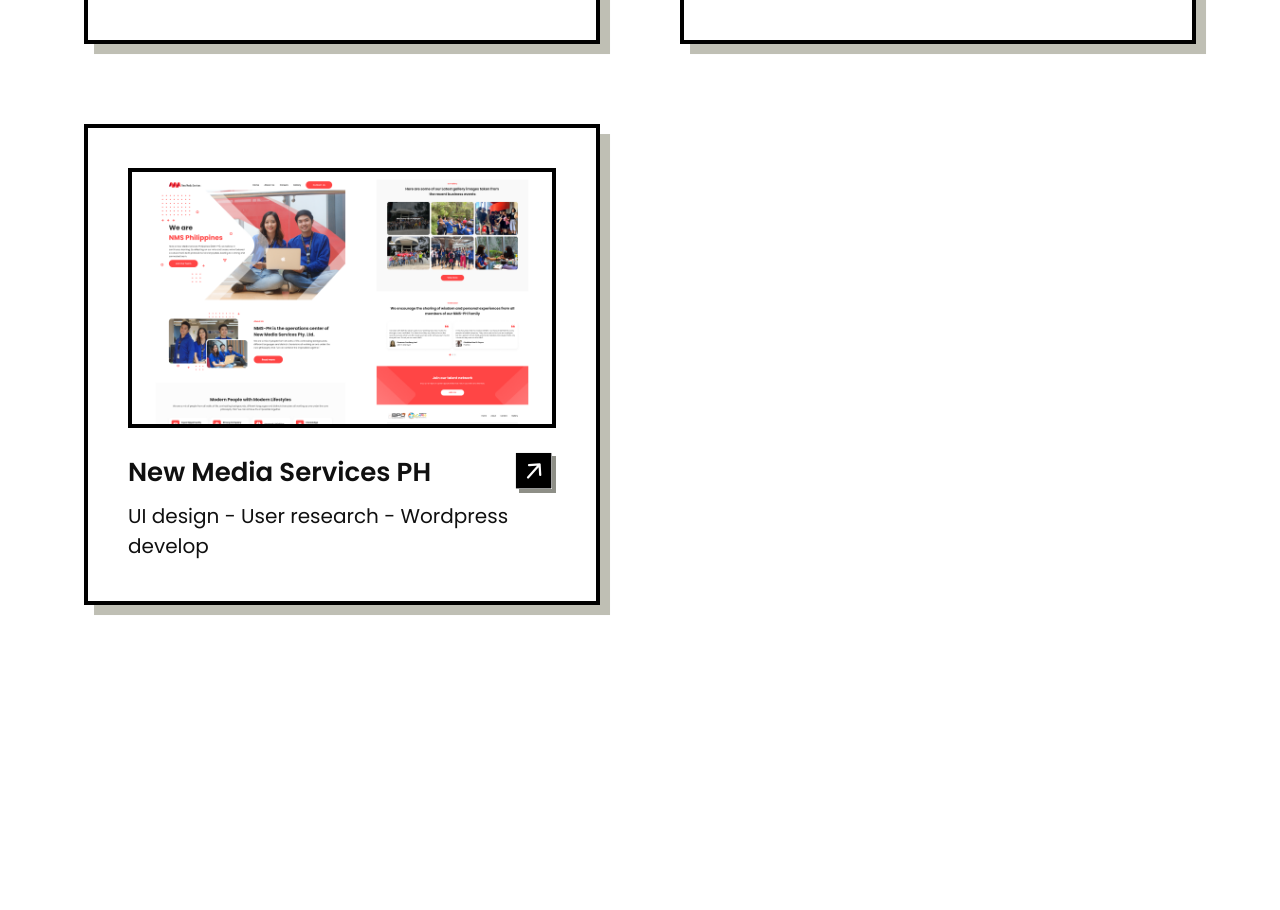
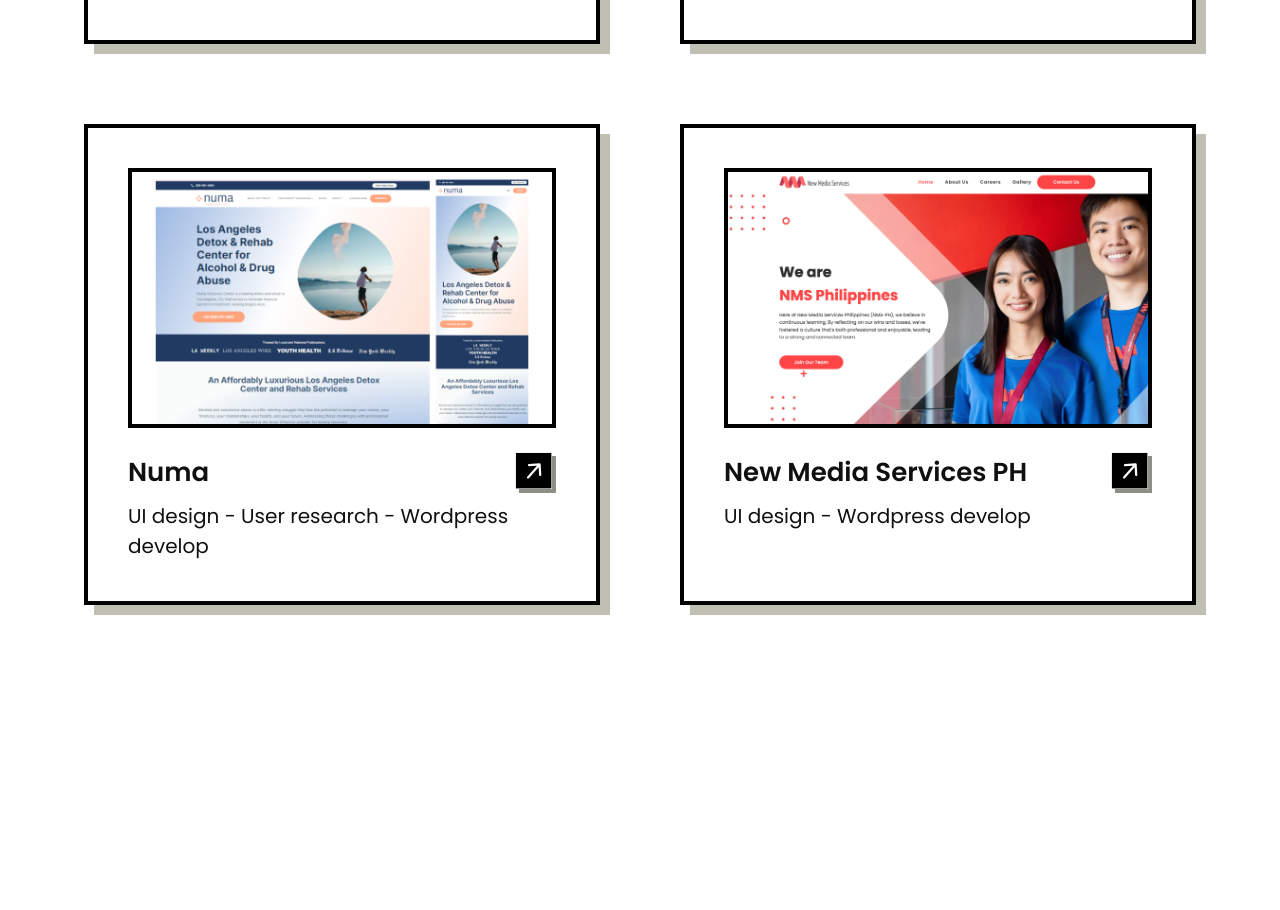
Before and after one commit to rmadayag/rmadayag, a React (Vite) app: page / in a window 1280 px wide. Shown: the part 4744-5654 px from the top of the page. Built offline with nearby package versions, Linux system fonts and the light colour scheme.

Commit message:
Your commit message

```diff
--- a/src/components/Project.jsx
+++ b/src/components/Project.jsx
@@ -309,24 +309,19 @@
     //   design_tool: "Platform : Wordpress",
     //   live_preview: "https://sharemycircle.com/",
     // },
-    // {
-    //   img_popup: Numa_popup,
-    //   img: project14,
-    //   label: "WEB DESIGN | DEVELOPMENT",
-    //   label_to: "WEB DESIGN | DEVELOPMENT",
-    //   name: "Numa",
-    //   description:
-    //     "Numa Recovery Center is a leading detox and rehab In Los Angeles, CA, that serves to eliminate financial barriers to treatment. Healing Begins Here.",
-    //   typography1: "Inter",
-    //   typography_bold: "Aa Bb Cc Dd Ee Ff Gg ",
-    //   typography2: "Inter",
-    //   typography_regular: "Aa Bb Cc Dd Ee Ff Gg ",
-    //   color_svg: Numa_color,
-    //   logo_svg: Numa_logo,
-    //   type: "UI design - User research - Wordpress develop",
-    //   design_tool: "Platform : Wordpress",
-    //   live_preview: "https://numarecoverycenters.com/",
-    // },
+    {
+      img_popup: Numa_popup,
+      img: project14,
+      label: "WEB DESIGN | DEVELOPMENT",
+      label_to: "WEB DESIGN | DEVELOPMENT",
+      name: "Numa",
+      description:
+        "Numa Recovery Centers is a luxury detox and rehabilitation facility located in Los Angeles, California. It offers specialized treatment for substance abuse and mental health issues, such as alcohol and drug addiction, co-occurring disorders, and trauma. ",
+      type: "UI design - User research - Wordpress develop",
+      design: "✔ Figma",
+      development: "✔ Wordpress - Oxygen",
+      live_preview: "https://numarecoverycenters.com/",
+    },
     {
       img_popup: NMS_popup,
       img: project7,
@@ -335,7 +330,7 @@
       name: "New Media Services PH",
       description:
         "New Media Service Ltd. (NMS), is a digital marketing and technology services company based in the Philippines. They offer a range of services related to online marketing, web development, social media management, and other digital solutions for businesses looking to improve their online presence and reach.",
-      type: "UI design - User research - Wordpress develop",
+      type: "UI design - Wordpress develop",
       design: "✔ Figma",
       development: "✔ Wordpress - Oxygen",
       live_preview: "https://nms.ph/",
```
Also changed, not shown: src/assets/images/NMS.png, src/assets/images/NMS_popup.png.
